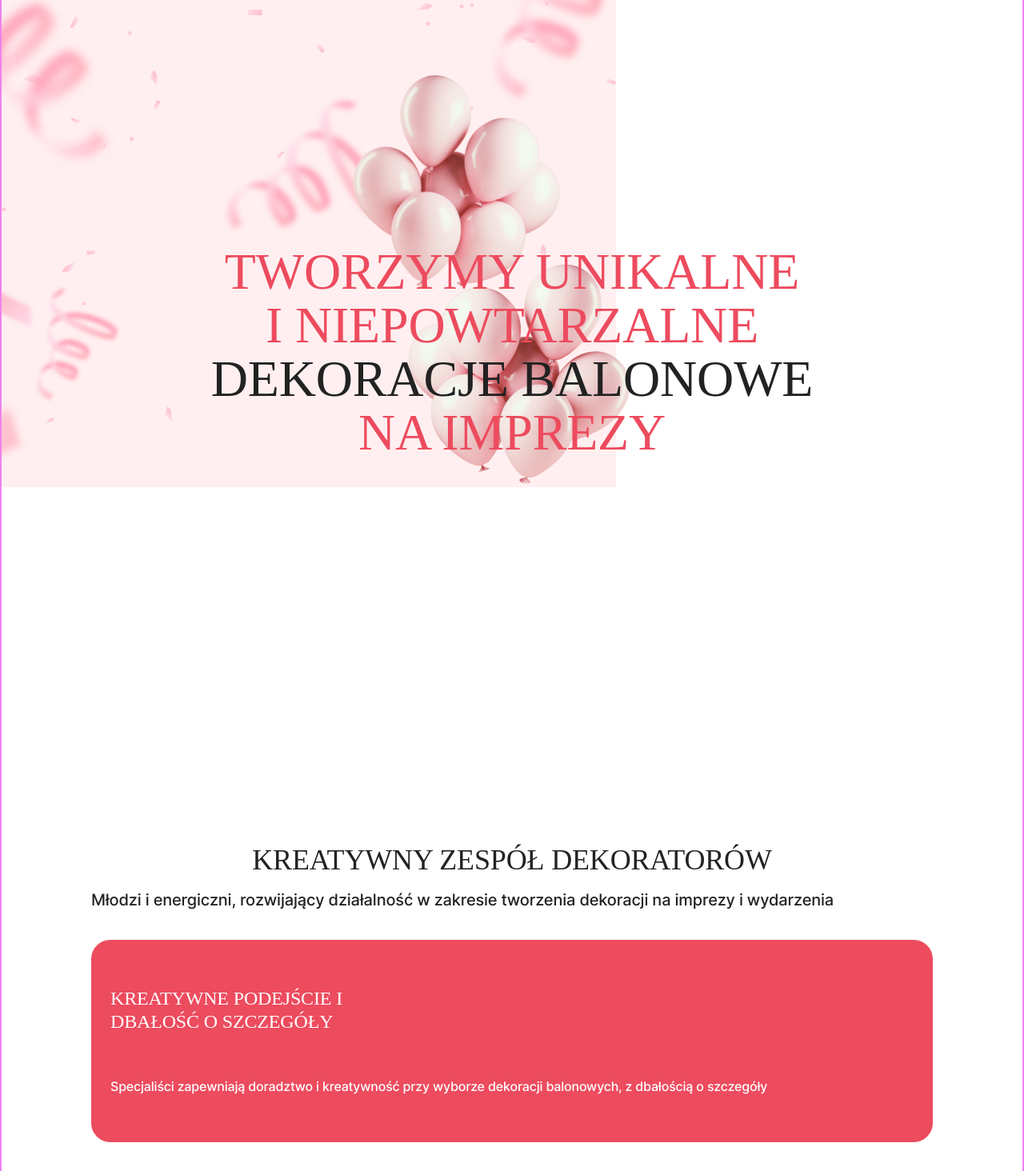
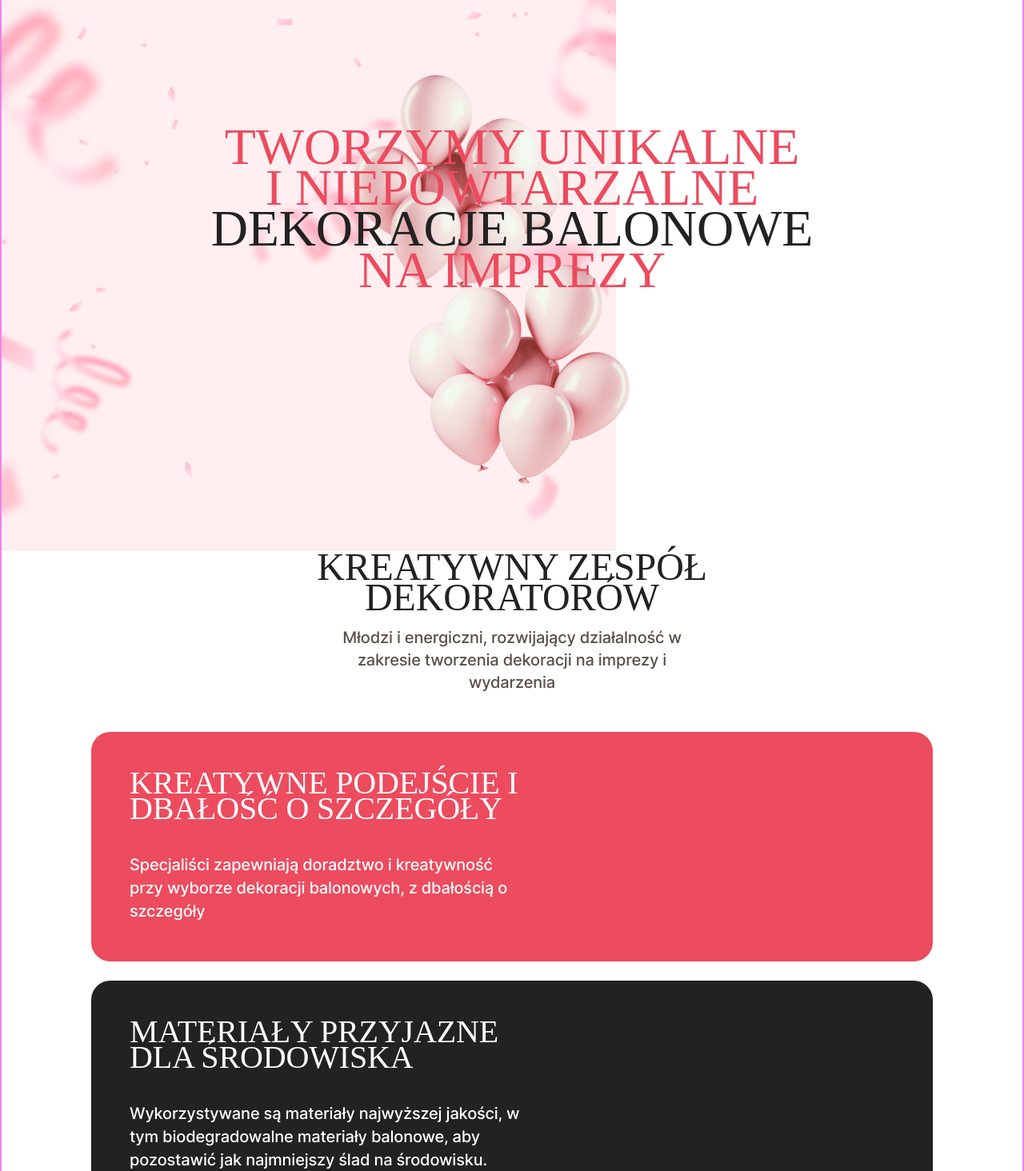
Before and after one commit to mantr88/candy-shop, a React (Vite) app: page / in a window 1280 px wide. Shown: the part 91-1555 px from the top of the page at 80% size. Built offline with nearby package versions, Linux system fonts and the light colour scheme; a web font is replaced by a local one.

Commit message:
add: styles for tablet in aboutUs component

```diff
--- a/src/components/AboutCards/AboutCards.css
+++ b/src/components/AboutCards/AboutCards.css
@@ -75,3 +75,29 @@
 .about-dot.active {
   background: var(--dot-accent-color);
 }
+
+/* tablet view styles */
+
+@media screen and (min-width: 768px) {
+  .grid {
+    display: grid;
+    row-gap: 24px;
+  }
+
+  [class^="about-number-slide"],
+  [class*=" about-number-slide"] {
+    height: 287px;
+    padding: 48px;
+  }
+
+  .about-card-title {
+    margin-bottom: 40px;
+    font-size: 40px;
+    line-height: 0.8;
+  }
+  .about-card-text {
+    width: 500px;
+    font-size: 20px;
+    line-height: 1.45;
+  }
+}
--- a/src/components/AboutCards/AboutCards.tsx
+++ b/src/components/AboutCards/AboutCards.tsx
@@ -1,4 +1,4 @@
-import { useState } from "react";
+import { useEffect, useState } from "react";
 import { useKeenSlider } from "keen-slider/react";
 import "keen-slider/keen-slider.min.css";
 
@@ -7,6 +7,7 @@ import "./AboutCards.css";
 function AboutCards() {
   const [currentSlide, setCurrentSlide] = useState(0);
   const [loaded, setLoaded] = useState(false);
+  const [isMobile, setIsMobile] = useState(window.innerWidth < 768);
   const [sliderRef, instanceRef] = useKeenSlider<HTMLDivElement>({
     initial: 0,
     slideChanged(slider) {
@@ -16,13 +17,27 @@ function AboutCards() {
       setLoaded(true);
     },
     loop: true,
+    breakpoints: {
+      "(min-width: 768px)": {
+        disabled: true,
+      },
+    },
   });
+
+  useEffect(() => {
+    const handleResize = () => setIsMobile(window.innerWidth < 768);
+    window.addEventListener("resize", handleResize);
+    return () => window.removeEventListener("resize", handleResize);
+  }, []);
+
+  const needASlider = isMobile;
+  console.log("needASlider: ", needASlider);
 
   return (
     <>
       <div className="about-navigation-wrapper">
-        <div ref={sliderRef} className="keen-slider">
-          <div className="keen-slider__slide about-number-slide1">
+        <div ref={sliderRef} className="keen-slider grid">
+          <div className="keen-slider__slide about-number-slide1 about-number-slide1">
             <p className="about-card-title">
               Kreatywne podejście i <br />
               dbałość o szczegóły
@@ -32,7 +47,7 @@ function AboutCards() {
               dekoracji balonowych, z dbałością o szczegóły
             </p>
           </div>
-          <div className="keen-slider__slide about-number-slide2">
+          <div className="keen-slider__slide about-number-slide1 about-number-slide2">
             <p className="about-card-title">
               Materiały przyjazne <br />
               dla środowiska
@@ -43,7 +58,7 @@ function AboutCards() {
               ślad na środowisku.
             </p>
           </div>
-          <div className="keen-slider__slide about-number-slide3">
+          <div className="keen-slider__slide about-number-slide1 about-number-slide3">
             <p className="about-card-title">
               Szeroka gama kolorów <br />
               do personalizacji
@@ -53,7 +68,7 @@ function AboutCards() {
               pozwala spersonalizować wystrój na każdą okazję.
             </p>
           </div>
-          <div className="keen-slider__slide about-number-slide4">
+          <div className="keen-slider__slide about-number-slide1 about-number-slide4">
             <p className="about-card-title">
               Gwarancja dostawy <br /> i montażu
             </p>
@@ -64,7 +79,7 @@ function AboutCards() {
           </div>
         </div>
       </div>
-      {loaded && instanceRef.current && (
+      {loaded && instanceRef.current && needASlider && (
         <div className="about-dots">
           {[
             ...Array(instanceRef.current.track.details.slides.length).keys(),
--- a/src/components/AboutUs/AboutUs.css
+++ b/src/components/AboutUs/AboutUs.css
@@ -9,4 +9,13 @@
   font-weight: 500;
   font-size: 20px;
   line-height: 28px;
+  color: var(--extra-text-color);
 }
+
+@media screen and (min-width: 768px) {
+  .about-text {
+    width: 498px;
+    margin: 0 auto 48px auto;
+    text-align: center;
+  }
+}
--- a/src/components/AboutUs/AboutUs.tsx
+++ b/src/components/AboutUs/AboutUs.tsx
@@ -4,7 +4,10 @@ import "./AboutUs.css";
 function AboutUs() {
   return (
     <section className="about-section" id="about-section">
-      <h2 className="section-title">Kreatywny zespół dekoratorów</h2>
+      <h2 className="section-title">
+        Kreatywny zespół <br />
+        dekoratorów
+      </h2>
       <p className="about-text">
         Młodzi i energiczni, rozwijający działalność w zakresie tworzenia
         dekoracji na imprezy i wydarzenia
--- a/src/components/Hero/Hero.css
+++ b/src/components/Hero/Hero.css
@@ -34,10 +34,10 @@
   color: var(--accent-color);
 
   @media screen and (min-width: 768px) {
-    padding-top: 183px;
-    padding-bottom: 247px;
+    margin-top: 247px;
+    margin-bottom: 327px;
     font-size: 64px;
-    line-height: 67.14px;
+    line-height: 0.8;
   }
 }
 
--- a/src/index.css
+++ b/src/index.css
@@ -128,10 +128,17 @@ img {
   font-family: "Anzeigen Grotesk T";
   font-weight: 500;
   font-size: 36px;
-  line-height: 39.6px;
+  line-height: 0.8;
   text-transform: uppercase;
 }
 
 .section {
   margin-top: 80px;
 }
+
+@media screen and (min-width: 748px) {
+  .section-title {
+    margin-bottom: 48px;
+    font-size: 48px;
+  }
+}
--- a/src/loyouts/MainLoyout/MainLoyout.css
+++ b/src/loyouts/MainLoyout/MainLoyout.css
@@ -43,6 +43,6 @@
 
   @media screen and (min-width: 768px) {
     max-width: 768px;
-    height: 698px;
+    height: 778px;
   }
 }
```
